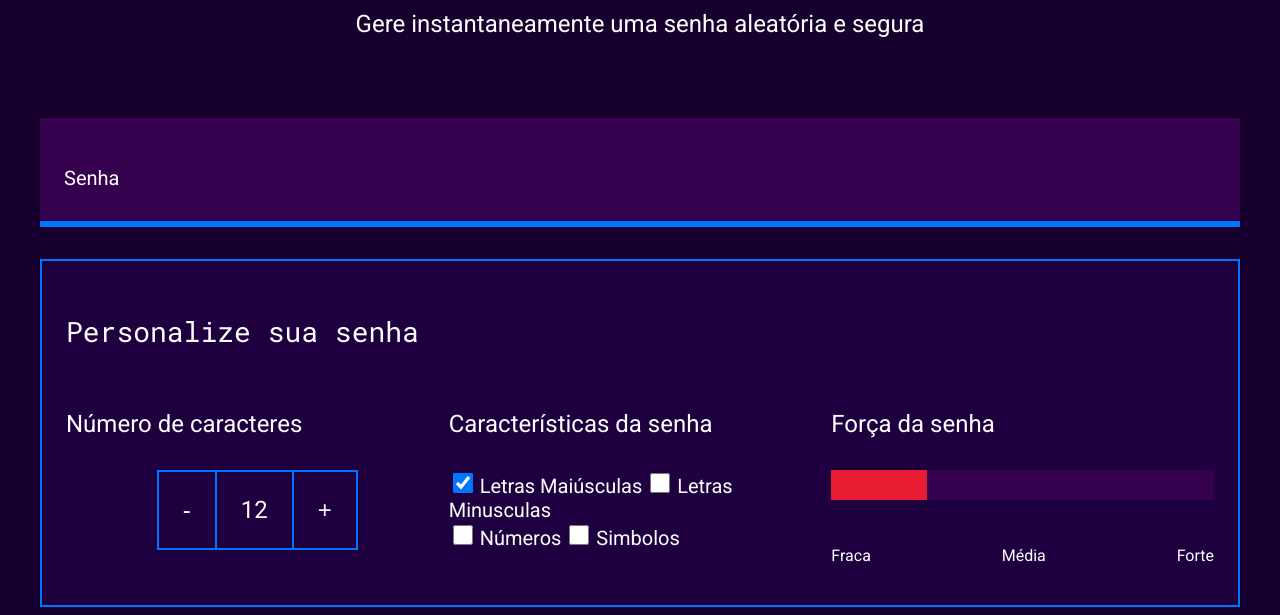
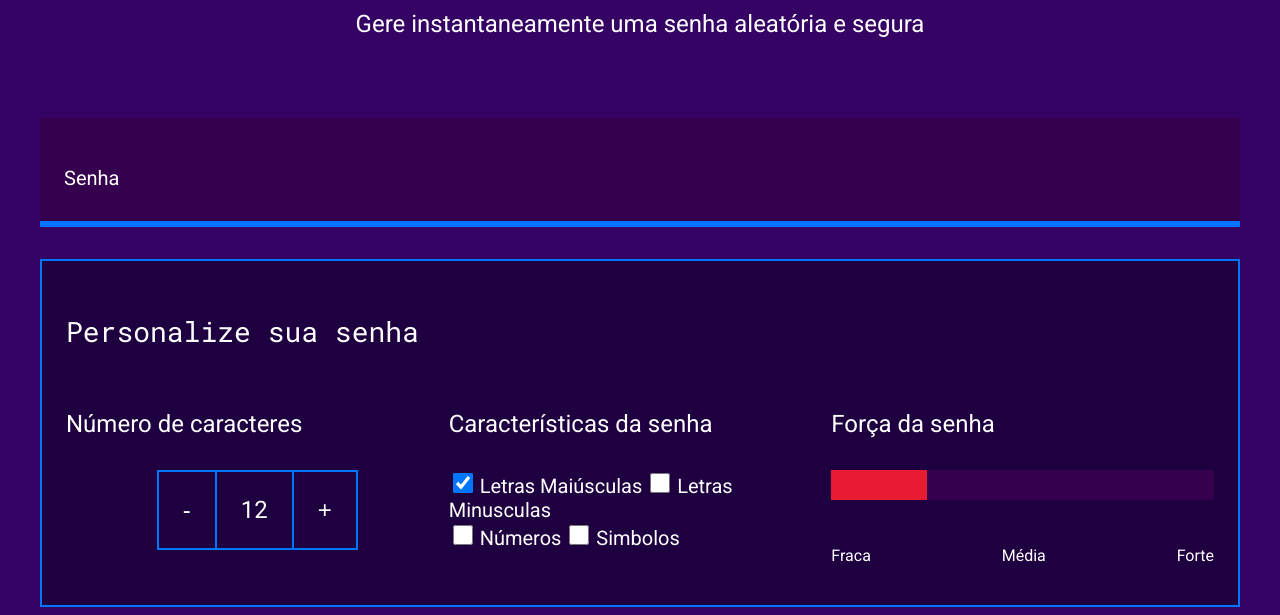
Before and after one commit to navisotas/gerador-de-senha, a plain HTML site: page index.html in a window 1280 px wide. Shown: the part 231-846 px from the top of the page. Drawn offline with Linux system fonts and the light colour scheme.

Commit message:
swdfadcxzc

```diff
--- a/style.css
+++ b/style.css
@@ -2,7 +2,7 @@
 
 :root {
     --branco: white;
-    --cor-de-fundo: #18002e;
+    --cor-de-fundo: #350364;
     --fundo-senha: #35004d;
     --fundo-texto: #1e0040;
     --borda: #0075FF;
```
